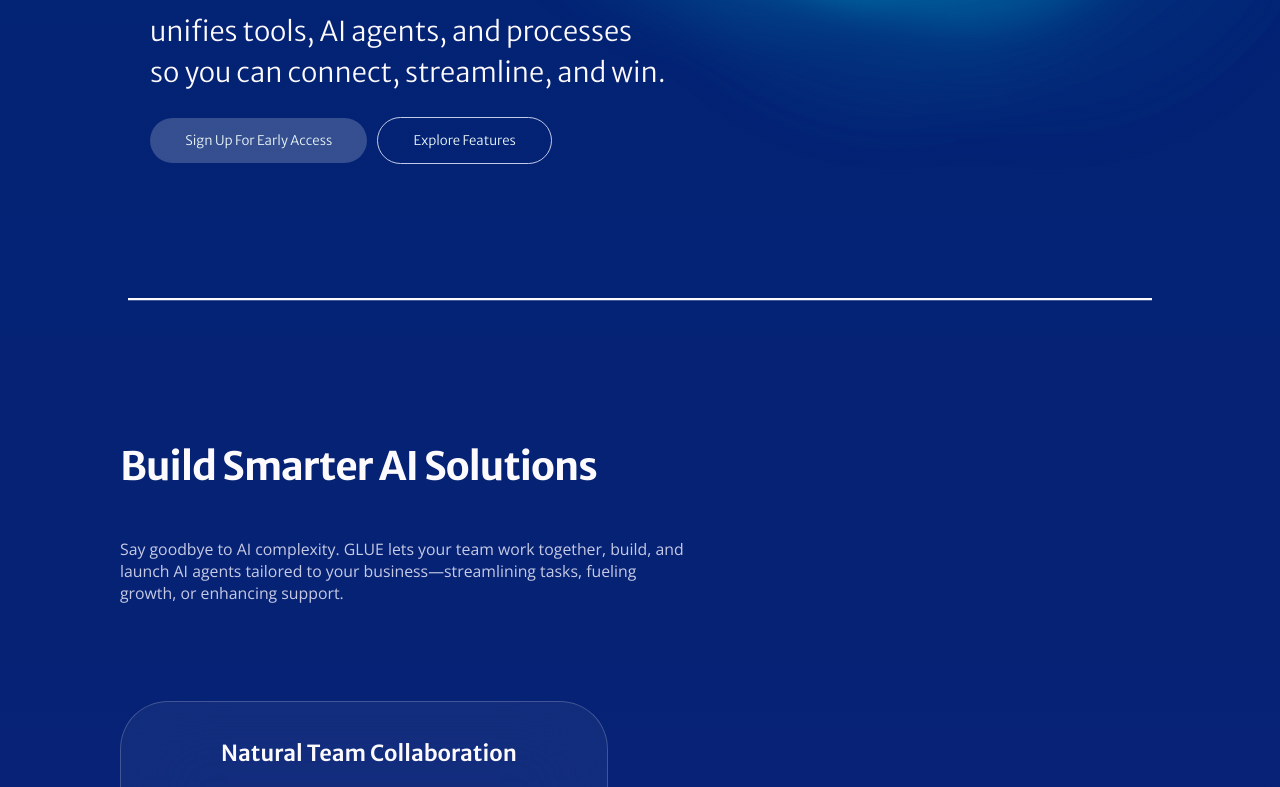
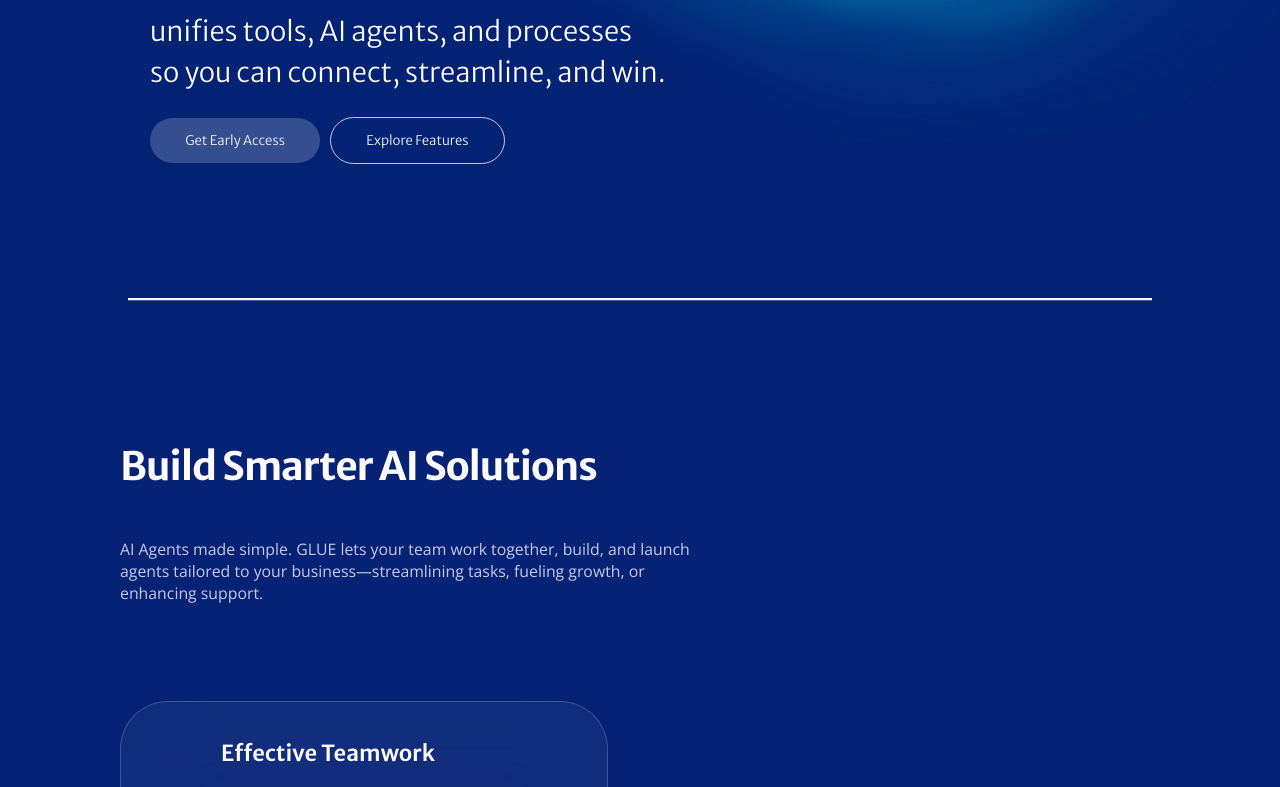
Before and after one commit to paradiselabs-ai/paradiselabs-ai.github.io, a React (Vite) app: page / in a window 1280 px wide. Shown: the part 553-1340 px from the top of the page. Built offline with nearby package versions, Linux system fonts and the light colour scheme; no server answers.

Commit message:
Update content

```diff
--- a/src/home/Home.tsx
+++ b/src/home/Home.tsx
@@ -141,7 +141,7 @@ const Home: React.FC = () => {
                 onClick={(e) => scrollTo(e, waitlistRef)}
                 className="cta-primary"
               >
-                Sign Up For Early Access
+                Get Early Access
               </a>
               <a
                 href="#features"
--- a/src/home/components/Innovation Spotlight section/WhatMakesGlueInnovative.tsx
+++ b/src/home/components/Innovation Spotlight section/WhatMakesGlueInnovative.tsx
@@ -103,7 +103,7 @@ export const WhatMakesGlueInnovative = () => {
                 data-aos-duration="1000"
               >
                 <h1 className="typography-h2 font-bold tracking-tight pb-2 text-white">
-                Work Smarter, Not Harder
+                Optimize Your Efforts
                 </h1>
                 <p className="typography-p !leading-relaxed backdrop-blur-xl bg-[#F8F8FF]/5 p-8 rounded-lg shadow-lg hover:bg-[#F8F8FF]/10 transition-all duration-300">
                 Break through classic AI limits and lift your teams to new heights.
--- a/src/home/components/Why choose Glue Section/WhyChooseGlue.tsx
+++ b/src/home/components/Why choose Glue Section/WhyChooseGlue.tsx
@@ -30,7 +30,7 @@ interface Feature {
 const features = [
   {
     icon: "groups",
-    title: "Natural Team Collaboration",
+    title: "Effective Teamwork",
     description: "Mirror how your best teams work, turning barriers into accelerators for success.",
     delay: 0,
     aosType: "fade-up-right",
@@ -94,7 +94,7 @@ export const WhyChooseGlue: React.FC = () => {
                   Build Smarter AI Solutions
                 </h2>
                 <p className="typography-root typography-p !leading-relaxed text-[#F2F0FF]/70 max-w-2xl animate-slide-up delay-100">
-                Say goodbye to AI complexity. GLUE lets your team work together, build, and launch AI agents tailored to your business—streamlining tasks, fueling growth, or enhancing support.
+                AI Agents made simple. GLUE lets your team work together, build, and launch agents tailored to your business—streamlining tasks, fueling growth, or enhancing support.
                 </p>
               </div>
             </header>
```
